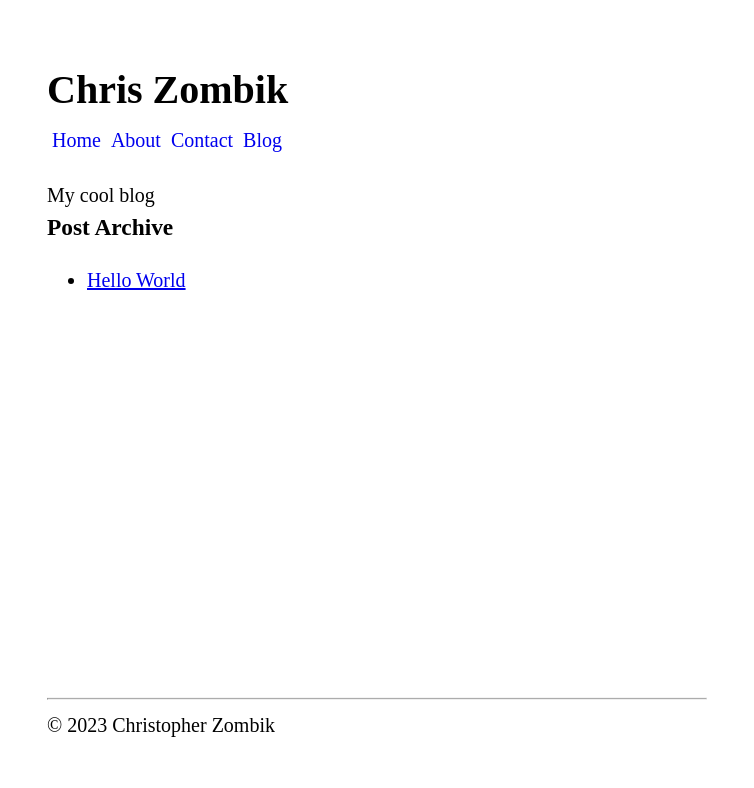
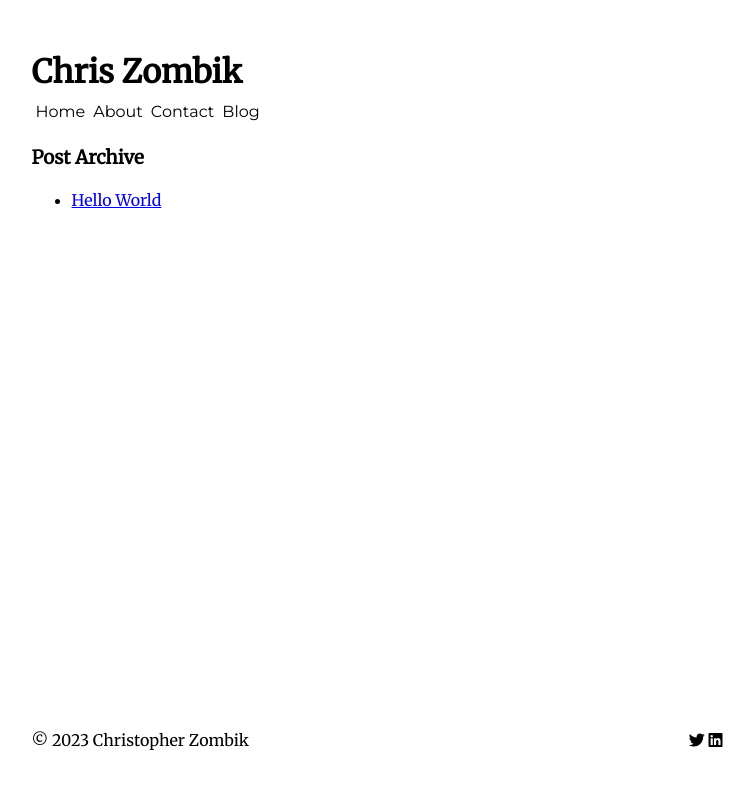
Before and after one commit to gabbywelson/chriszombik, an Astro site: page /blog in a window 1280 px wide. Shown: the whole page, without its empty margins (263-1017 px from the left). Built offline with nearby package versions, Linux system fonts and the light colour scheme; Astro itself is replaced by a stand-in of ours.

Commit message:
Update styling and footer

```diff
--- a/package.json
+++ b/package.json
@@ -11,6 +11,8 @@
     "astro": "astro"
   },
   "dependencies": {
+    "@fontsource/merriweather": "^4.5.14",
+    "@fontsource/montserrat": "^4.5.14",
     "astro": "^2.0.2",
     "sass": "^1.57.1"
   }
--- a/src/components/Footer.astro
+++ b/src/components/Footer.astro
@@ -3,6 +3,32 @@ const date = new Date().getFullYear();
 ---
 
 <footer class="siteFooter">
-  <hr />
-  <p>© {date} Christopher Zombik</p>
+  <div>© {date} Christopher Zombik</div>
+  <div class="siteFooter-icons">
+    <a href="https://twitter.com/chriszombik">
+      <span class="fa-brands fa-twitter" title="Link to my twitter"></span>
+      <span class="fa-sr-only">Link to my Twitter</span>
+    </a>
+    <a href="https://www.linkedin.com/in/christopher-zombik-5b085324/">
+      <span class="fa-brands fa-linkedin" title="Link to my LinkedIn"></span>
+      <span class="fa-sr-only">Link to my LinkedIn</span>
+    </a>
+  </div>
 </footer>
+
+<style>
+  .siteFooter {
+    display: flex;
+    flex-direction: row;
+  }
+
+  .siteFooter-icons {
+    margin-left: auto;
+  }
+
+  a,
+  a:visited {
+    color: inherit;
+    text-decoration: none;
+  }
+</style>
--- a/src/components/Navigation.astro
+++ b/src/components/Navigation.astro
@@ -18,20 +18,23 @@ const onBlog = currentPath.includes("posts") || currentPath === "blog/";
 </ul>
 
 <style lang="sass">
-  .active a
+  .active
     font-weight: bold
     text-decoration: underline
+
   ul
     display: flex
     list-style-type: none
     margin-block-start: 0em
     padding-inline-start: 0em
+    font-family: "Montserrat", sans-serif
 
-    li
-      padding: 0.25rem
-      text-decoration: none
+  li
+    padding: 0.25rem
+    text-decoration: none
 
   a
+    color: inherit
     text-decoration: none
     &:visited
       color: inherit
--- a/src/layouts/BaseLayout.astro
+++ b/src/layouts/BaseLayout.astro
@@ -1,6 +1,8 @@
 ---
 import Header from "../components/Header.astro";
 import Footer from "../components/Footer.astro";
+import "@fontsource/montserrat";
+import "@fontsource/merriweather";
 import "../styles/global.sass";
 const { pageTitle } = Astro.props;
 ---
@@ -12,6 +14,10 @@ const { pageTitle } = Astro.props;
     <meta name="viewport" content="width=device-width" />
     <meta name="generator" content={Astro.generator} />
     <title>{pageTitle}</title>
+    <script
+      src="https://kit.fontawesome.com/f6e3757d2b.js"
+      crossorigin="anonymous"
+    ></script>
   </head>
   <body>
     <Header />
--- a/src/pages/blog.astro
+++ b/src/pages/blog.astro
@@ -5,7 +5,6 @@ const allPosts = await Astro.glob("../pages/posts/*.md");
 ---
 
 <BaseLayout pageTitle={pageTitle}>
-  <p>My cool blog</p>
   <h3>Post Archive</h3>
   <ul>
     {
--- a/src/pages/contact.astro
+++ b/src/pages/contact.astro
@@ -4,5 +4,5 @@ const pageTitle = "Contact";
 ---
 
 <BaseLayout pageTitle={pageTitle}>
-  <p>Get In Touch</p>
+  <h3>Get In Touch</h3>
 </BaseLayout>
--- a/src/styles/global.sass
+++ b/src/styles/global.sass
@@ -58,7 +58,8 @@ html
   padding: 3em 1em
   margin: auto
   line-height: 1.75
-  font-size: 1.25em
+  font-size: 1em
+  font-family: "Merriweather", serif
 
 html, body
   height: 100%
```
Also changed, not shown: .pnp.cjs, 1 other file.
